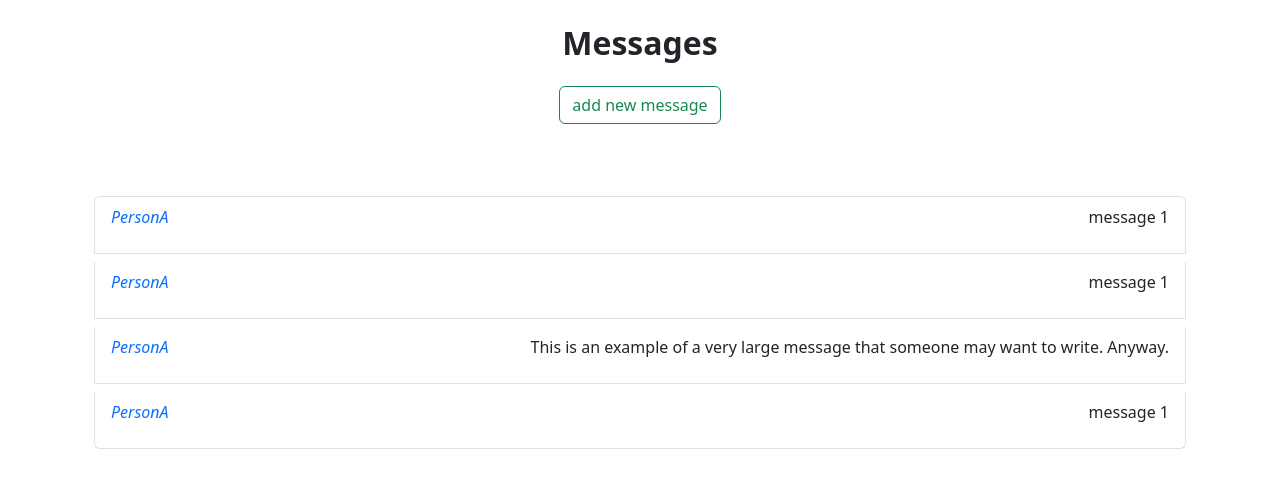
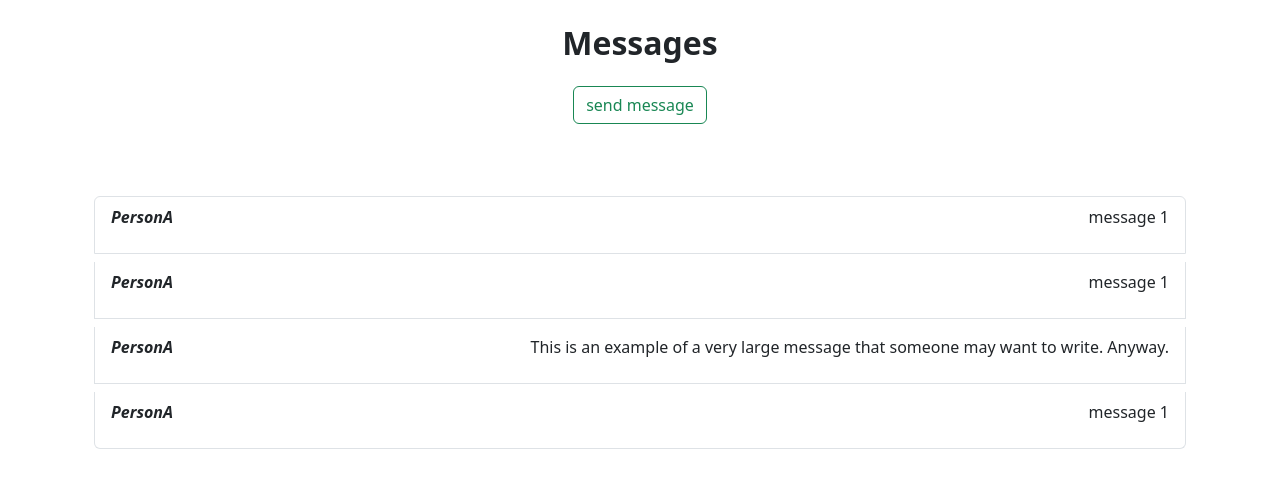
Before and after one commit to blankhall98/sandb, a Flask app: page /messages in a window 1280 px wide. Shown: the part 56-544 px from the top of the page. Run offline with Flask 2, Linux system fonts and the light colour scheme.

Commit message:
style index

```diff
--- a/templates/messages.html
+++ b/templates/messages.html
@@ -4,17 +4,17 @@
 
 <div class="container d-flex align-items-center flex-column">
     <h2><b>Messages</b></h2>
-    <button class="btn btn-outline-success mt-3">add new message</button>
+    <button class="btn btn-outline-success mt-3">send message</button>
 </div>
 
 <br><br><br>
 <div class="container d-flex">
     <div class="container">
         <ul class="list-group">
-            <li class="list-group-item mb-2 d-flex justify-content-between px-3"><div style="margin-right: 1em;"><i><p class="text-primary">PersonA</p></i></div><div><div></div><p>message 1</p></div></li>
-            <li class="list-group-item mb-2 d-flex justify-content-between px-3"><div style="margin-right: 1em;"><i><p class="text-primary">PersonA</p></i></div><div><div></div><p>message 1</p></div></li>
-            <li class="list-group-item mb-2 d-flex justify-content-between px-3"><div style="margin-right: 1em;"><i><p class="text-primary">PersonA</p></i></div><div><div></div><p>This is an example of a very large message that someone may want to write. Anyway.</p></div></li>
-            <li class="list-group-item mb-2 d-flex justify-content-between px-3"><div style="margin-right: 1em;"><i><p class="text-primary">PersonA</p></i></div><div><div></div><p>message 1</p></div></li>
+            <li class="list-group-item mb-2 d-flex justify-content-between px-3"><div style="margin-right: 1.2em;"><i><p class="text-dark"><b>PersonA</b></p></i></div><div><p>message 1</p></div></li>
+            <li class="list-group-item mb-2 d-flex justify-content-between px-3"><div style="margin-right: 1.2em;"><i><p class="text-dark"><b>PersonA</b></p></i></div><div><p>message 1</p></div></li>
+            <li class="list-group-item mb-2 d-flex justify-content-between px-3"><div style="margin-right: 1.2em;"><i><p class="text-dark"><b>PersonA</b></p></i></div><div><p>This is an example of a very large message that someone may want to write. Anyway.</p></div></li>
+            <li class="list-group-item mb-2 d-flex justify-content-between px-3"><div style="margin-right: 1.2em;"><i><p class="text-dark"><b>PersonA</b></p></i></div><div><p>message 1</p></div></li>
         </ul>
     </div>
 </div>
```
Also changed, not shown: templates/travels.html (+10 -0 lines).
